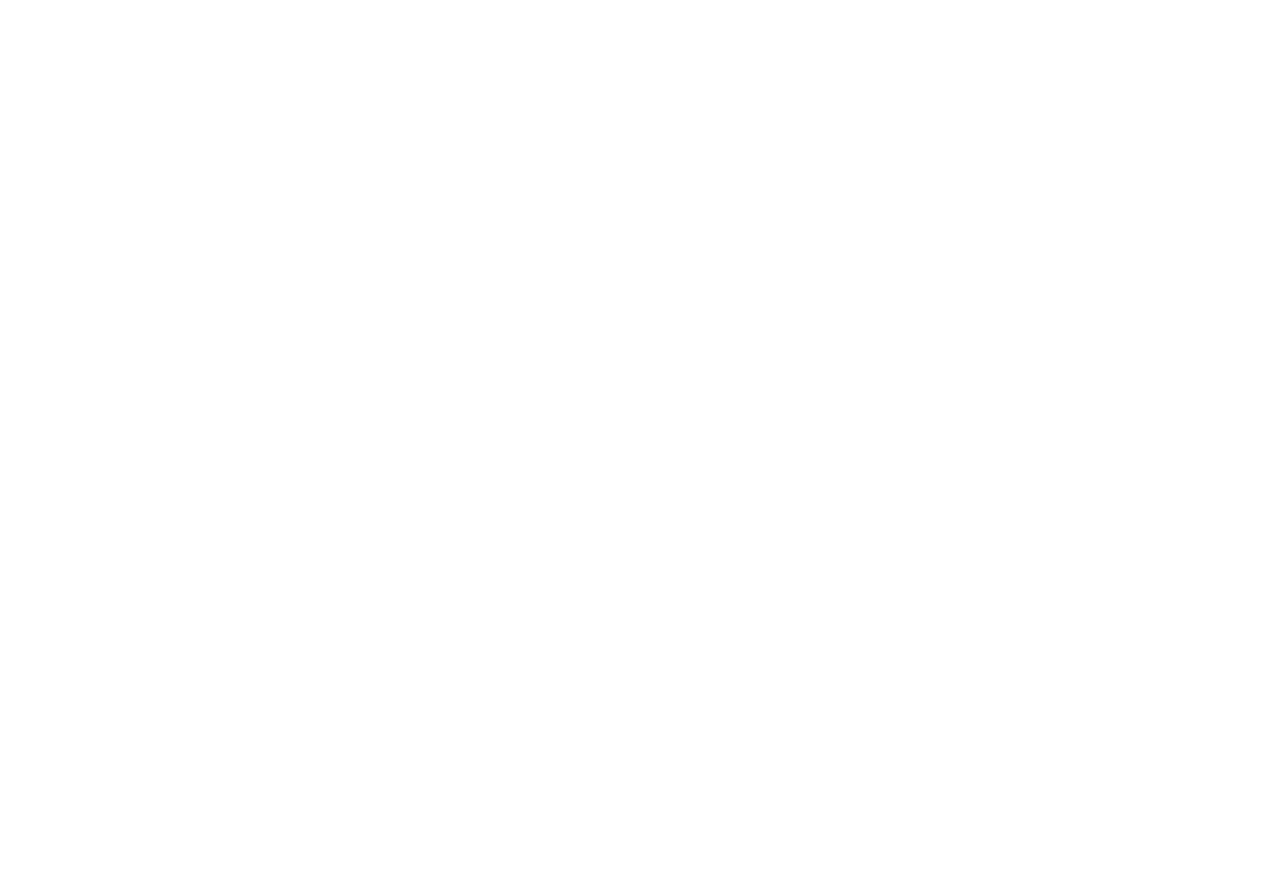
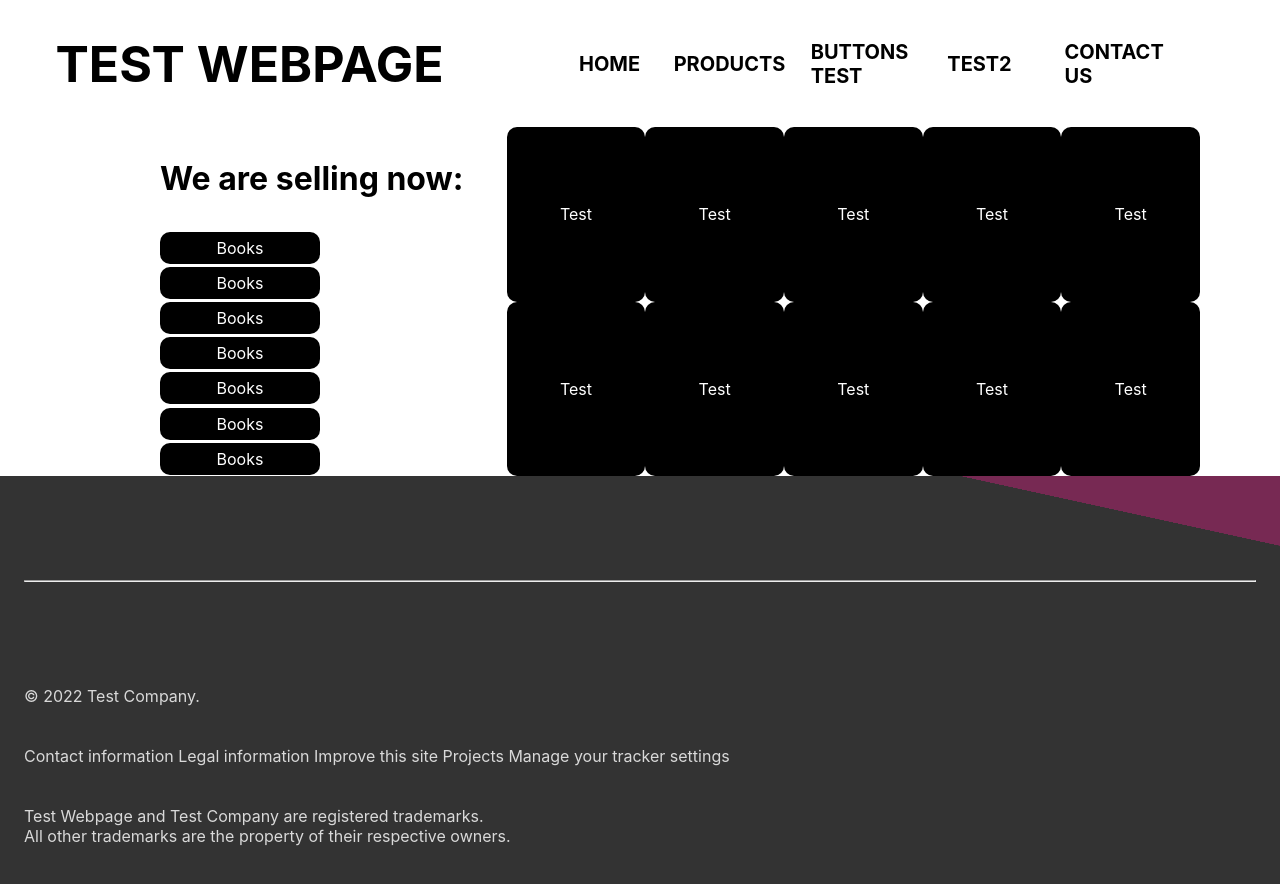
Before and after one commit to SungjunEom/express_deployment_test, a React (Create React App) app in the folder MainPage/: page /Products in a window 1280 px wide. Before the commit this address had no page. Shown: the top 884 px of the page. Before the commit the page ends 800 px from the top, so only its background shows below. Built offline with nearby package versions, Linux system fonts and the light colour scheme.

Commit message:
ProductPage first commit

```diff
--- a/MainPage/src/App.css
+++ b/MainPage/src/App.css
@@ -1,7 +1,7 @@
 .floating-button {
     display: flex;
-    justify-content: center;
-    align-items: center;
+    justify-content: flex-start;
+    align-items: flex-start;
     background-color: rgba(255, 255, 255, 0);
     color: black;
     cursor: pointer;
@@ -16,6 +16,8 @@
     border-radius: 10px 10px;
 }
 .brb {
+    justify-content: center;
+    align-items: center;
     background-color: black;
     border-radius: 10px 10px;
     color:white;
@@ -25,6 +27,8 @@
     color: white;
 }
 .btb {
+    justify-content: center;
+    align-items: center;
     font-size: 20px;
     padding: 30px;
     font-weight: bold;
@@ -130,3 +134,21 @@
     background-size: 25% 15%,100%;
     color: #d9d9d9;
 }
+.products {
+    display:grid;
+    width: 7-rem;
+    grid-template-columns: 1fr 2fr;
+    padding-left: 10rem;
+    padding-right: 5rem;
+}
+.products-menu {
+    display: flex;
+    flex-direction: column;
+    justify-content: flex-start;
+    align-items:flex-start;
+}
+.books {
+    display:grid;
+    width: 100%;
+    grid-template-columns: 1fr 1fr 1fr 1fr 1fr;
+}
--- a/MainPage/src/App.js
+++ b/MainPage/src/App.js
@@ -6,6 +6,7 @@
 import {Outlet, Link} from "react-router-dom";
 import Home from './Home.js';
 import ContactUs from './ContactUs.js';
+import Products from './Products.js';
 
 
 function test() {
@@ -21,8 +22,8 @@
       <div className="head">
         <h1 className="site-headline">TEST WEBPAGE</h1>
         <div className="menu">
-          <Link to = "/Home"><BoldTextButton width="50px" height="50px" value="HOME" onClick={test} /></Link>
-          <BoldTextButton width="70px" height="50px" value="GOOGLE" onClick={test2} />
+          <Link to ="/Home"><BoldTextButton width="50px" height="50px" value="HOME" onClick={test} /></Link>
+          <Link to ="/Products"><BoldTextButton width="70px" height="50px" value="PRODUCTS" onClick={test} /></Link>
           <Link to ="/ButtonParty"><BoldTextButton width="70px" height="50px" value="BUTTONS TEST" onClick={test} /></Link>
           <BoldTextButton width="50px" height="50px" value="TEST2" onClick={test} />
           <Link to ="/ContactUs"><BoldTextButton width="130px" height="50px" value="CONTACT US" onClick={test} /></Link>
--- /dev/null
+++ b/MainPage/src/Books.js
@@ -0,0 +1,23 @@
+import React from 'react';
+// import './App.css';
+import Button from './Button.js';
+import BlackRoundButton from './BlackRoundButton.js';
+import BoldTextButton from './BoldTextButton.js';
+import ButtonParty from './ButtonParty.js';
+
+export default function Books() {
+  return (
+    <div className="books">
+        <BlackRoundButton width="100%" height="100%" value="Test" />
+        <BlackRoundButton width="100%" height="100%" value="Test" />
+        <BlackRoundButton width="100%" height="100%" value="Test" />
+        <BlackRoundButton width="100%" height="100%" value="Test" />
+        <BlackRoundButton width="100%" height="100%" value="Test" />
+        <BlackRoundButton width="100%" height="100%" value="Test" />
+        <BlackRoundButton width="100%" height="100%" value="Test" />
+        <BlackRoundButton width="100%" height="100%" value="Test" />
+        <BlackRoundButton width="100%" height="100%" value="Test" />
+        <BlackRoundButton width="100%" height="100%" value="Test" />
+    </div>
+  );
+}
--- /dev/null
+++ b/MainPage/src/NotFound.js
@@ -0,0 +1,14 @@
+import React from 'react';
+// import './App.css';
+import Button from './Button.js';
+import BlackRoundButton from './BlackRoundButton.js';
+import BoldTextButton from './BoldTextButton.js';
+import ButtonParty from './ButtonParty.js';
+
+export default function NotFound() {
+  return (
+      <div>
+          <h1>Page Not Found.</h1><br/><br/><br/>
+      </div>
+  );
+}
--- /dev/null
+++ b/MainPage/src/Products.js
@@ -0,0 +1,25 @@
+import React from 'react';
+// import './App.css';
+import Button from './Button.js';
+import BlackRoundButton from './BlackRoundButton.js';
+import BoldTextButton from './BoldTextButton.js';
+import ButtonParty from './ButtonParty.js';
+import {Outlet, Link} from "react-router-dom";
+
+export default function Products() {
+  return (
+    <div className="products">
+      <div className="products-menu">
+        <h3 style={{fontSize:"2rem"}}>We are selling now:</h3>
+        <Link to="/Products/Books"><div style={{paddingTop:".1rem",paddingBottom:".1rem"}}><BlackRoundButton width="10rem" height="2rem" value="Books"/></div></Link>
+        <Link to="/Products/Books"><div style={{paddingTop:".1rem",paddingBottom:".1rem"}}><BlackRoundButton width="10rem" height="2rem" value="Books"/></div></Link>
+        <Link to="/Products/Books"><div style={{paddingTop:".1rem",paddingBottom:".1rem"}}><BlackRoundButton width="10rem" height="2rem" value="Books"/></div></Link>
+        <Link to="/Products/Books"><div style={{paddingTop:".1rem",paddingBottom:".1rem"}}><BlackRoundButton width="10rem" height="2rem" value="Books"/></div></Link>
+        <Link to="/Products/Books"><div style={{paddingTop:".1rem",paddingBottom:".1rem"}}><BlackRoundButton width="10rem" height="2rem" value="Books"/></div></Link>
+        <Link to="/Products/Books"><div style={{paddingTop:".1rem",paddingBottom:".1rem"}}><BlackRoundButton width="10rem" height="2rem" value="Books"/></div></Link>
+        <Link to="/Products/Books"><div style={{paddingTop:".1rem",paddingBottom:".1rem"}}><BlackRoundButton width="10rem" height="2rem" value="Books"/></div></Link>
+      </div>
+      <Outlet />
+    </div>
+  );
+}
--- a/MainPage/src/index.js
+++ b/MainPage/src/index.js
@@ -8,6 +8,9 @@
 import Home from './Home.js';
 import ContactUs from './ContactUs';
 import ButtonParty from './ButtonParty.js';
+import Products from './Products.js';
+import NotFound from './NotFound';
+import Books from './Books.js';
 
 ReactDOM.render(
   <React.StrictMode>
@@ -17,7 +20,12 @@
           <Route path="Home" element={<Home />} />
           <Route path="ContactUs" element={<ContactUs />} />
           <Route path="ButtonParty" element={<ButtonParty />} />
+          <Route path="Products" element={<Products />}>
+            <Route path="Books" element={<Books />}/>
+            <Route path="" element={<Books/>} />
+          </Route>
           <Route path="" element={<Home />} />
+          <Route path="*" element={<NotFound />} />
         </Route>
       </Routes>
     </BrowserRouter>
```
Also changed, not shown: MainPage/src/SquareImageButton.js (added, +27 -0 lines).
